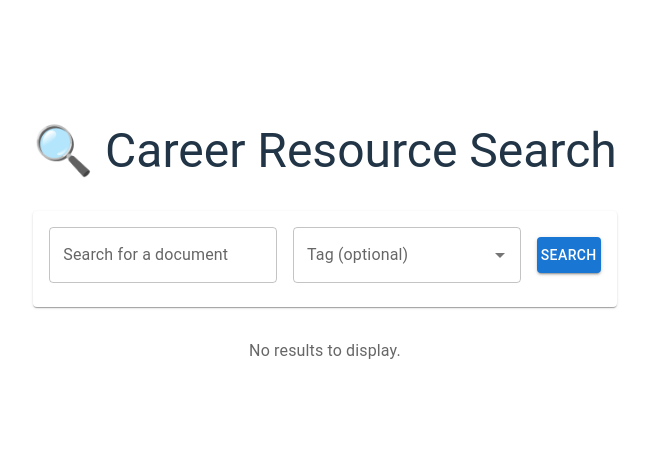
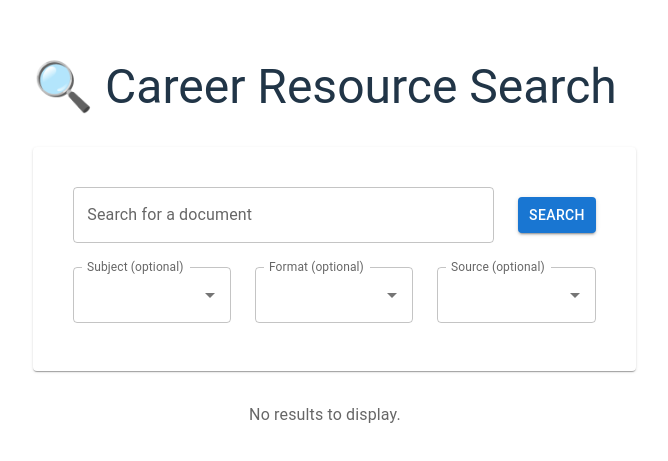
Before and after one commit to hicsail/career-resources-DB, a React (Vite) app in the folder packages/frontend/: page / in a window 1280 px wide. Shown: the part 157-618 px from the top of the page, without its empty margins (315-983 px from the left). Built offline with nearby package versions, Linux system fonts and the light colour scheme; no server answers.

Commit message:
feat: add format and source filters

```diff
--- /dev/null
+++ b/packages/frontend/src/components/badge.tsx
@@ -0,0 +1,18 @@
+import React from 'react';
+import { Chip, Typography } from '@mui/material';
+
+interface BadgeProps {
+  label?: string;
+  fallback: string;
+}
+
+const Badge: React.FC<BadgeProps> = ({ label, fallback }) =>
+  label ? (
+    <Chip label={label} color="success" size="small" sx={{ mb: 1, mr: 1 }} />
+  ) : (
+    <Typography variant="body2" color="text.secondary" sx={{ mb: 1, mr: 1 }}>
+      {fallback}
+    </Typography>
+  );
+
+export default Badge;
--- /dev/null
+++ b/packages/frontend/src/components/filter-dropdown.tsx
@@ -0,0 +1,46 @@
+// components/FilterDropdown.tsx
+import React from 'react';
+import { Autocomplete, TextField } from '@mui/material';
+
+export interface SearchFilters {
+  keyword: string;
+  subject?: string;
+  format?: string;
+  source?: string;
+}
+
+interface FilterDropdownProps {
+  label: string;
+  name: keyof SearchFilters;
+  options: string[];
+  value: string;
+  setFieldValue: (field: string, value: any) => void;
+}
+
+const FilterDropdown: React.FC<FilterDropdownProps> = ({
+  label,
+  name,
+  options,
+  value,
+  setFieldValue,
+}) => {
+  return (
+    <Autocomplete
+      fullWidth
+      options={options}
+      value={value || ''}
+      onChange={(_, val) => setFieldValue(name, val || '')}
+      renderInput={(params) => (
+        <TextField
+          {...params}
+          label={label}
+          name={name}
+          variant="outlined"
+          InputLabelProps={{ shrink: true }}
+        />
+      )}
+    />
+  );
+};
+
+export default FilterDropdown;
--- a/packages/frontend/src/components/result-list.tsx
+++ b/packages/frontend/src/components/result-list.tsx
@@ -8,9 +8,18 @@ import {
   Link,
   Chip,
 } from '@mui/material';
+import Badge from './badge';
+
+interface ResultItem {
+  title?: string;
+  subject?: string;
+  source?: string;
+  format?: string;
+  link?: string;
+}
 
 interface Props {
-  data: any[];
+  data: ResultItem[];
 }
 
 export const ResultsList: React.FC<Props> = ({ data }) => {
@@ -29,18 +38,11 @@ export const ResultsList: React.FC<Props> = ({ data }) => {
               {item.title || 'Untitled Document'}
             </Typography>
 
-            {item.tag ? (
-              <Chip
-                label={item.tag}
-                color="primary"
-                size="small"
-                sx={{ mb: 1 }}
-              />
-            ) : (
-              <Typography variant="body2" color="text.secondary" sx={{ mb: 1 }}>
-                No tag available.
-              </Typography>
-            )}
+            <Box display="flex" flexWrap="wrap" gap={1}>
+              <Badge label={item.subject} fallback="No subject available" />
+              <Badge label={item.source} fallback="No source available" />
+              <Badge label={item.format} fallback="No format available" />
+            </Box>
 
             {item.link && (
               <Box mt={1}>
--- a/packages/frontend/src/components/search-form.tsx
+++ b/packages/frontend/src/components/search-form.tsx
@@ -9,26 +9,42 @@ import {
 } from '@mui/material';
 import { Formik, Form, Field } from 'formik';
 import * as Yup from 'yup';
+import FilterDropdown from './filter-dropdown';
+import type { SearchFilters } from './filter-dropdown';
 
 interface Props {
-  onSearch: (filters: { keyword: string; tag?: string }) => void;
-  tags: string[];
+  onSearch: (filters: SearchFilters) => void;
+  subjects: string[];
+  sources: string[];
+  formats: string[];
 }
 
 export const validationSchema = Yup.object().shape({
   keyword: Yup.string().trim().required('Please enter a search keyword'),
-  tag: Yup.string().optional(),
+  subject: Yup.string().optional(),
+  format: Yup.string().optional(),
+  source: Yup.string().optional(),
 });
 
-export const initialValues = { keyword: '', tag: '' };
+export const initialValues: SearchFilters = {
+  keyword: '',
+  subject: '',
+  format: '',
+  source: '',
+};
 
-export const SearchForm: React.FC<Props> = ({ onSearch, tags }) => {
-  const handleSubmit = (values: { keyword: string; tag?: string }) => {
+export const SearchForm: React.FC<Props> = ({
+  onSearch,
+  subjects,
+  formats,
+  sources,
+}) => {
+  const handleSubmit = (values: SearchFilters) => {
     onSearch(values);
   };
 
   return (
-    <Card sx={{ maxWidth: 600, mx: 'auto', mt: 4 }}>
+    <Card sx={{ maxWidth: '1000px', width: '95%', mx: 'auto', mt: 4, p: 3 }}>
       <CardContent>
         <Formik
           initialValues={initialValues}
@@ -37,11 +53,13 @@ export const SearchForm: React.FC<Props> = ({ onSearch, tags }) => {
         >
           {({ values, setFieldValue, errors, touched }) => (
             <Form>
+              {/* Row 1: Search bar + button */}
               <Box
                 display="flex"
                 flexDirection={{ xs: 'column', sm: 'row' }}
-                gap={2}
+                gap={3}
                 alignItems="center"
+                mb={3}
               >
                 <Field
                   as={TextField}
@@ -52,25 +70,38 @@ export const SearchForm: React.FC<Props> = ({ onSearch, tags }) => {
                   error={touched.keyword && Boolean(errors.keyword)}
                   helperText={touched.keyword && errors.keyword}
                 />
-
-                <Autocomplete
-                  fullWidth
-                  options={tags}
-                  value={values.tag || ''}
-                  onChange={(_, value) => setFieldValue('tag', value || '')}
-                  renderInput={(params) => (
-                    <TextField
-                      {...params}
-                      label="Tag (optional)"
-                      name="category"
-                      variant="outlined"
-                    />
-                  )}
-                />
-
                 <Button type="submit" variant="contained" color="primary">
                   Search
                 </Button>
+              </Box>
+
+              {/* Row 2: Dropdown filters */}
+              <Box
+                display="flex"
+                flexDirection={{ xs: 'column', sm: 'row' }}
+                gap={3}
+              >
+                <FilterDropdown
+                  label="Subject (optional)"
+                  name="subject"
+                  options={subjects}
+                  value={values.subject || ''}
+                  setFieldValue={setFieldValue}
+                />
+                <FilterDropdown
+                  label="Format (optional)"
+                  name="format"
+                  options={formats}
+                  value={values.format || ''}
+                  setFieldValue={setFieldValue}
+                />
+                <FilterDropdown
+                  label="Source (optional)"
+                  name="source"
+                  options={sources}
+                  value={values.source || ''}
+                  setFieldValue={setFieldValue}
+                />
               </Box>
             </Form>
           )}
--- /dev/null
+++ b/packages/frontend/src/constants/formats.tsx
@@ -0,0 +1,26 @@
+export const formats = [
+    "Toolkit/Activity",
+    "Findings/Analysis",
+    "PPT (Editable)",
+    "PPT (PDF)",
+    "Paper (PDF)",
+    "Policy Brief",
+    "Resource Brief",
+    "Website",
+    "Information Brief",
+    "Dashboard",
+    "Guide",
+    " Handbook",
+    "Report",
+    "Webinar",
+    "Information (PDF)",
+    "Information (Editable)",
+    "Practice Brief",
+    "Research",
+    "Journal Article (PDF)",
+    "B\"&\"ook/Chapter (PDF)",
+    "Article (PDF)",
+    "Video",
+    "Book",
+    "Remarks"
+]
--- /dev/null
+++ b/packages/frontend/src/constants/sources.tsx
@@ -0,0 +1,6 @@
+export const sources = [
+    "Center (CFR)",
+    "External",
+    "CCD Center",
+    "CFR & CCD Center"
+ ];
--- /dev/null
+++ b/packages/frontend/src/constants/subjects.tsx
@@ -0,0 +1,25 @@
+export const subjects = [
+    "Definitions of Common Career Terms.",
+    "Career Exploration",
+    "Role of Industry in Supporting Workforce Dev.",
+    "Coalition for Career Dev. Information",
+    "Gap Analysis/Loopholes",
+    "Individualized Learning Plan/PCAP",
+    "Community Engagement in Career Readiness",
+    "Condition of Caree\"&\"r Readiness",
+    "SEL and Career Readiness",
+    "Career Counseling Resources",
+    "Intersectional Resources",
+    "Legislative",
+    "International Resources",
+    "Administrative Guides",
+    "Webinars",
+    "Financial Literacy",
+    "Training",
+    " Professional Development",
+    "Career Dev. Practices",
+    "Career and Workforce D\"&\"ev.",
+    "Researcher/Practitioner",
+    "Mental Health",
+    "Life Design"
+];
--- a/packages/frontend/src/pages/home.page.tsx
+++ b/packages/frontend/src/pages/home.page.tsx
@@ -3,7 +3,9 @@ import { Container, Typography, CircularProgress } from '@mui/material';
 import { SearchForm } from '../components/search-form';
 import { ResultsList } from '../components/result-list';
 import { searchResources } from '../services/api';
-import { tags } from '../constants/tags';
+import { subjects } from '../constants/subjects';
+import { formats } from '../constants/formats';
+import { sources } from '../constants/sources';
 
 import type { SearchResultType } from '../services/api';
 
@@ -13,15 +15,18 @@ export const HomePage: FC = () => {
 
   const handleSearch = async ({
     keyword,
-    tag,
+    subject,
+    format,
+    source
   }: {
     keyword: string;
-    tag?: string;
+    subject?: string;
+    format?: string;
+    source?:string;
   }) => {
-    console.log('keyword:', keyword, 'tag:', tag);
     setLoading(true);
     try {
-      const data = await searchResources(keyword, tag);
+      const data = await searchResources(keyword, subject, format, source);
       setResults(data);
     } catch (error) {
       console.error('Search error:', error);
@@ -36,7 +41,12 @@ export const HomePage: FC = () => {
         🔍 Career Resource Search
       </Typography>
 
-      <SearchForm onSearch={handleSearch} tags={tags} />
+      <SearchForm
+        onSearch={handleSearch}
+        subjects={subjects}
+        formats={formats}
+        sources={sources}
+      />
 
       {loading && (
         <Typography align="center" mt={4}>
--- a/packages/frontend/src/services/api.tsx
+++ b/packages/frontend/src/services/api.tsx
@@ -11,10 +11,26 @@ export interface SearchResultType {
   title: string;
 }
 
-export async function searchResources(keyword: string, tag?: string): Promise<SearchResultType[]> {
-  const params: { keyword: string; tag?: string } = { keyword };
-  if (tag) {
-    params.tag = tag;
+export async function searchResources(
+  keyword: string,
+  subject?: string,
+  format?: string,
+  source?: string
+): Promise<SearchResultType[]> {
+  const params: {
+    keyword: string;
+    subject?: string;
+    format?:string;
+    source?:string;
+  } = { keyword };
+  if (subject) {
+    params.subject = subject;
+  }
+  if (format) {
+    params.format = format;
+  }
+  if (source) {
+    params.source = source
   }
   const response = await axios.get<SearchResultType[]>(API_ENDPOINTS.SEARCH_RESOURCES, {
     params,
```
Also changed, not shown: 2 other files (tests, documents, lock files or other folders).
